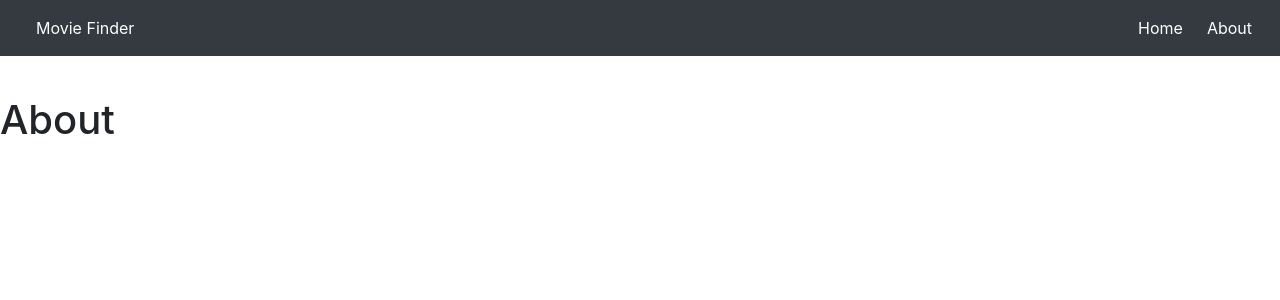
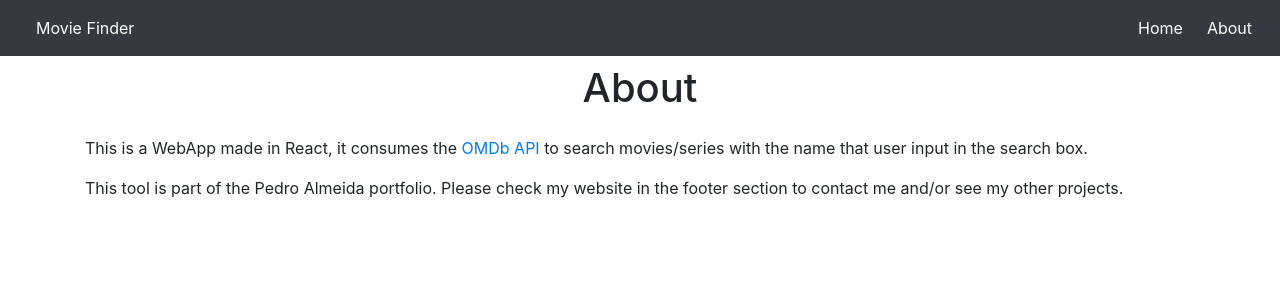
Before and after one commit to PedroMarianoAlmeida/movie-finder-react, a React (Create React App) app: page /about in a window 1280 px wide. Shown: the top 300 px of the page. Built offline with nearby package versions, Linux system fonts and the light colour scheme.

Commit message:
About section writen

```diff
--- a/src/components/About.js
+++ b/src/components/About.js
@@ -1,7 +1,22 @@
 import React from 'react';
 
 const About = () => {
-    return (<h1 className="mt-5 pt-5">About</h1>  );
+    return (
+        <div className='mt-5 pt-3 container'>
+        <div className='row justify-content-center'>
+
+          <div className="col-12 text-center">
+            <h1>About</h1>
+          </div>
+
+          <div className="col-12 mt-3">
+            <p>This is a WebApp made in React, it consumes the <a href="https://www.omdbapi.com/" target="_blank">OMDb API</a> to search movies/series with the name that user input in the search box.</p>
+            <p>This tool is part of the Pedro Almeida portfolio. Please check my website in the footer section to contact me and/or see my other projects.</p>
+          </div>
+
+        </div>
+      </div>
+    );
 }
 
 export default About;
```
